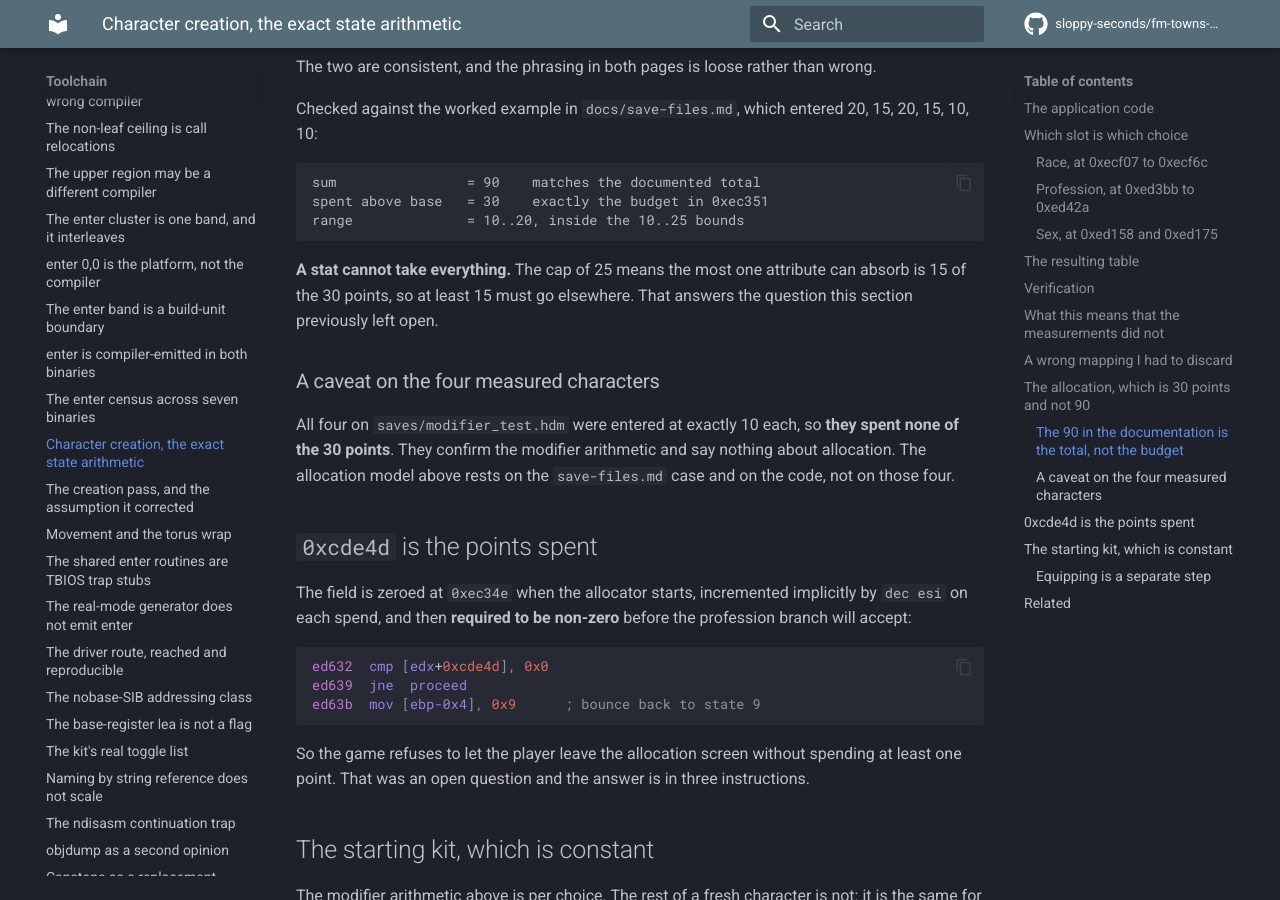
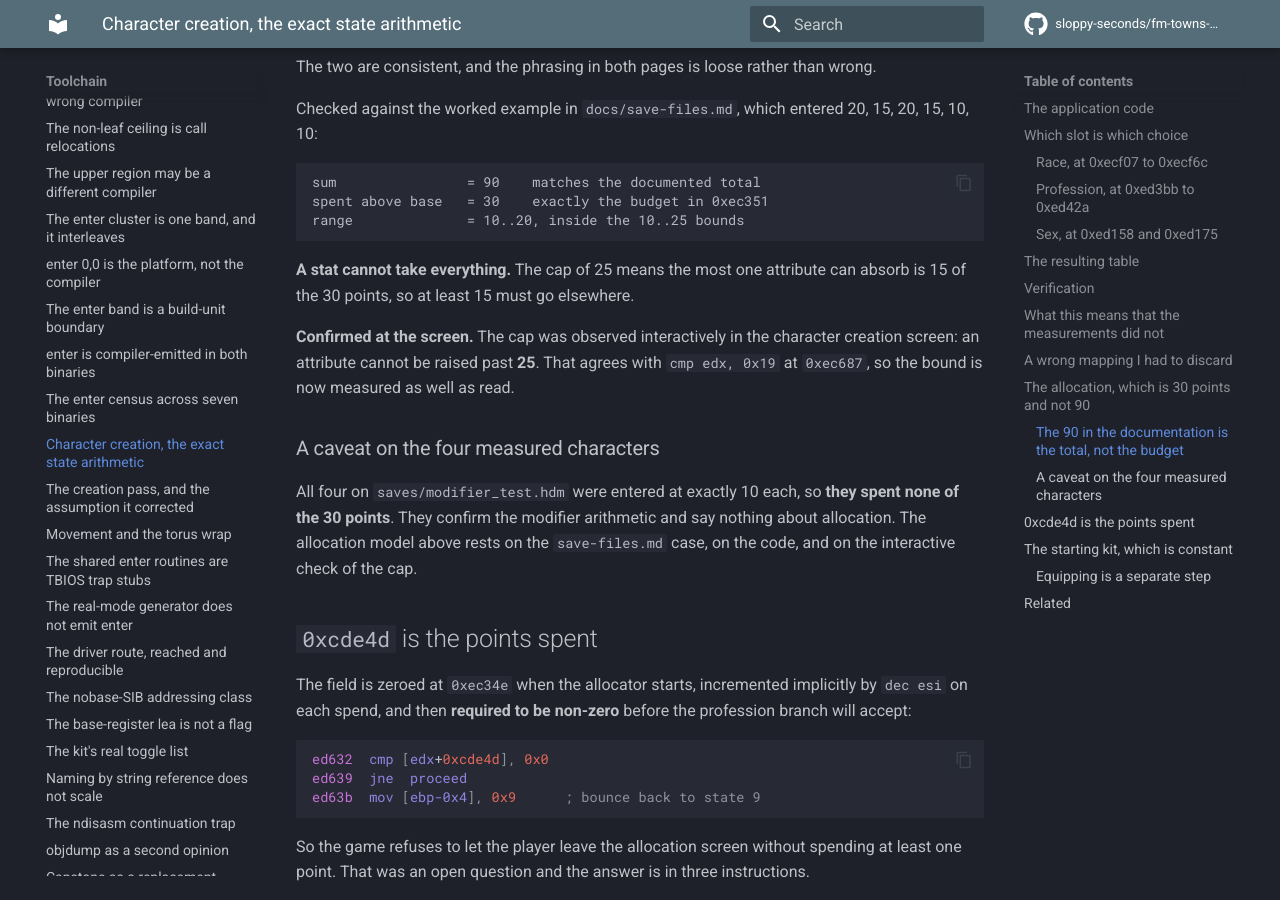
Before and after one commit to sloppy-seconds/fm-towns-ultima, an MkDocs documentation site: the page built from docs/character-creation.md, in a window 1280 px wide and 900 px high, scrolled down 4831 px. Built offline with MkDocs 1.6.1 and Material for MkDocs 9.7.7, drawn with Linux system fonts in a browser that asks for light colours; comment, search, counter and statistics services are not loaded.

Commit message:
The 25 cap confirmed on the creation screen
Observed interactively: an attribute cannot be raised past 25 in character
creation. That agrees with cmp edx, 0x19 at 0xec687, so the cap is now
measured as well as read from the code.

Remaining code-only: the 30-point budget at 0xec351 and the floor of 10 at
0xec6b3. No attempt was made to spend past 30 total or push a stat below
10.

All three pages that stated the cap as read-only are updated: the
character-creation page, the creation pass page, and plan item 5a.

````diff
--- a/docs/character-creation.md
+++ b/docs/character-creation.md
@@ -185,14 +185,17 @@ range              = 10..20, inside the 10..25 bounds
 ```
 
 **A stat cannot take everything.** The cap of 25 means the most one attribute can absorb is 15 of
-the 30 points, so at least 15 must go elsewhere. That answers the question this section previously
-left open.
+the 30 points, so at least 15 must go elsewhere.
+
+**Confirmed at the screen.** The cap was observed interactively in the character creation screen: an
+attribute cannot be raised past **25**. That agrees with `cmp edx, 0x19` at `0xec687`, so the bound
+is now measured as well as read.
 
 ### A caveat on the four measured characters
 
 All four on `saves/modifier_test.hdm` were entered at exactly 10 each, so **they spent none of the
 30 points**. They confirm the modifier arithmetic and say nothing about allocation. The allocation
-model above rests on the `save-files.md` case and on the code, not on those four.
+model above rests on the `save-files.md` case, on the code, and on the interactive check of the cap.
 
 ## `0xcde4d` is the points spent
 
````
Also changed, not shown: docs/creation-pass.md (+3 -2 lines), docs/plan.md (+3 -1 lines).
